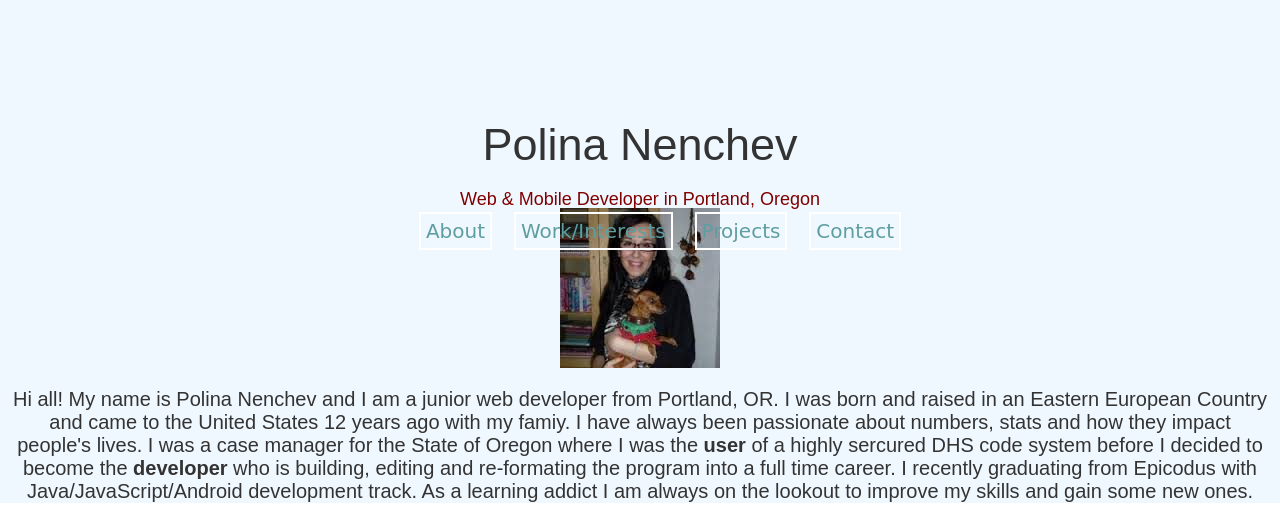
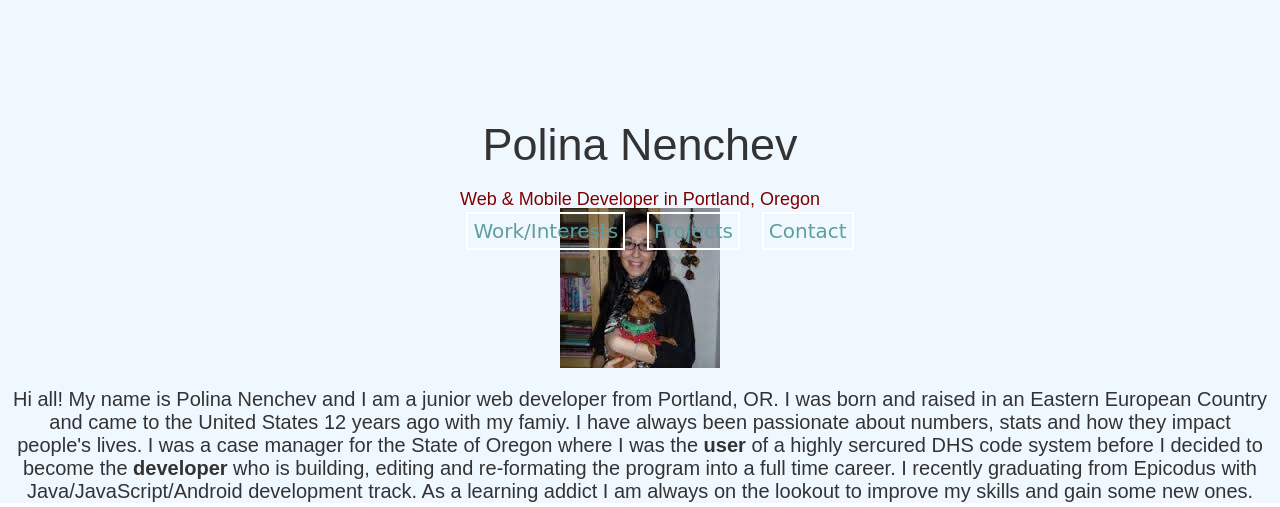
Before and after one commit to polina13/Personal_Portfolio, a PHP site: page / in a window 1280 px wide. Shown: the top 507 px of the page. Run offline with PHP 8.4, Linux system fonts and the light colour scheme; some libraries are stand-ins or nearby versions; some web fonts are replaced.

```diff
--- a/index.html
+++ b/index.html
@@ -16,7 +16,6 @@
         <h3 id="header-intro">Web & Mobile Developer in Portland, Oregon</h3>
         <div class="menu">
           <ul class="nav-bar">
-            <li><a href="#about">About</a></li>
             <li><a href="#work experience/interests">Work/Interests</a></li>
             <li><a href="#projects">Projects</a></li>
             <li><a href="#contact">Contact</a></li>
```
Also changed, not shown: css/styles.css (+8 -0 lines), README.md.
